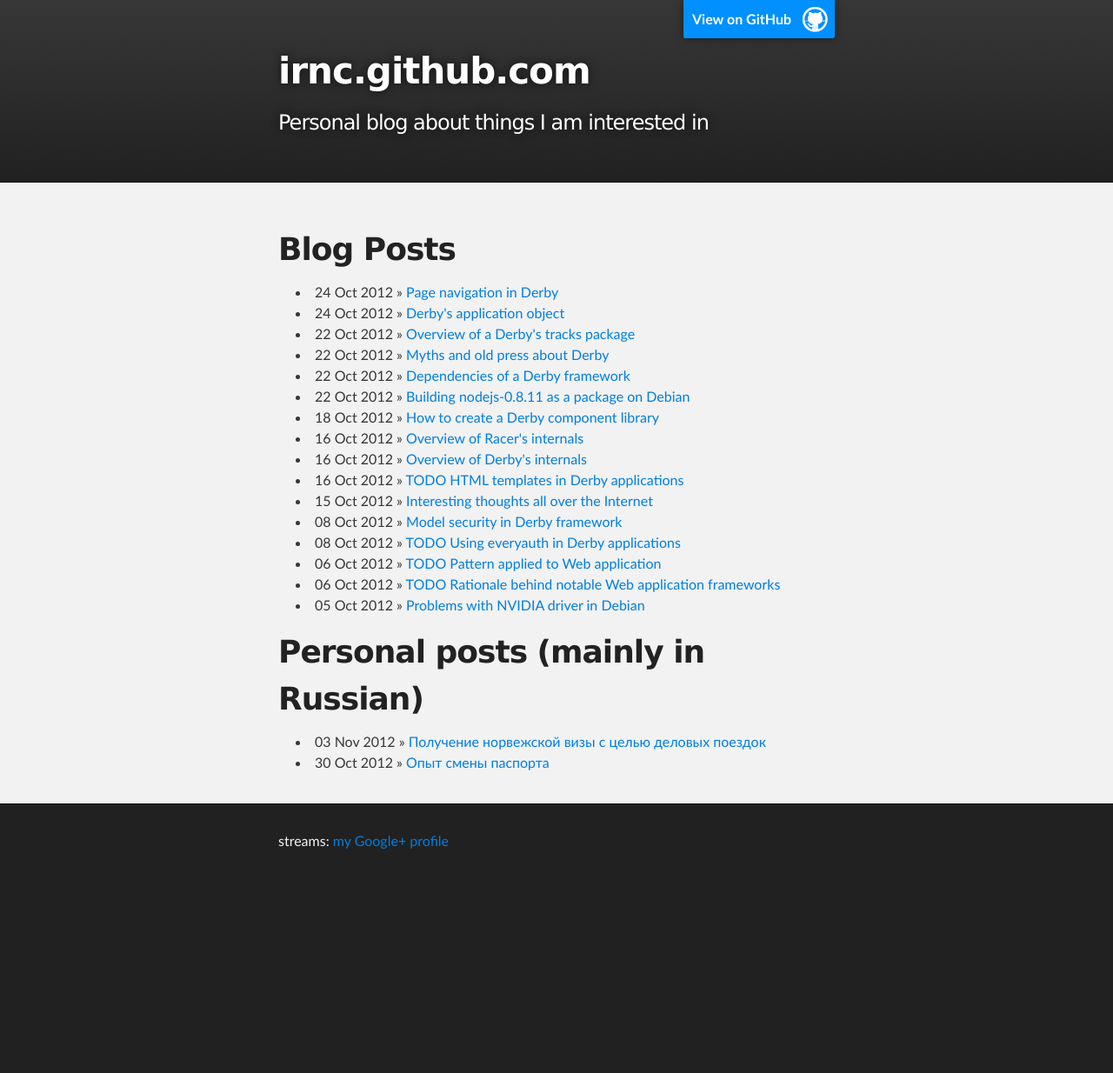
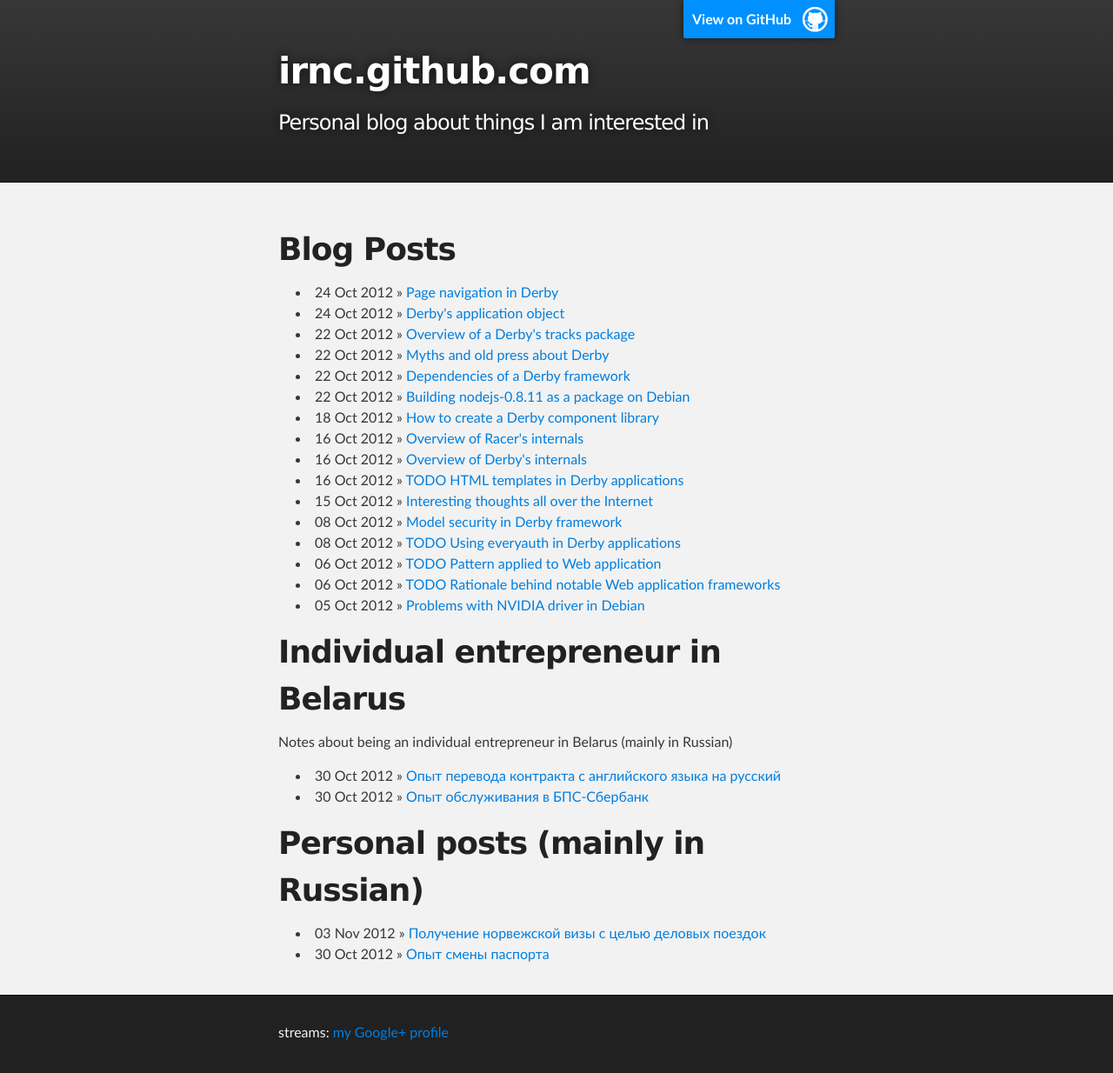
Before and after one commit to irnc/irnc.github.com, a Jekyll site: the page built from index.html, in a window 1280 px wide. Shown: the whole page at 87% size. Built offline with Jekyll 4.4.1, drawn with Linux system fonts in a browser that asks for light colours; before the commit the page ends 1014 px from its top, so only the background shows below that.

Commit message:
Separated non-profession posts into separate categories
Moved back personal category into main _posts directory - it is more convenient to store posts in one place.

```diff
--- /dev/null
+++ b/_posts/individual-entrepreneur/2012-10-30-bps-sberbank-experience.md
@@ -0,0 +1,7 @@
+---
+layout: post
+category: individual-entrepreneur
+title: Опыт обслуживания в БПС-Сбербанк
+---
+
+Общая оценка: пока негативно.
--- a/index.html
+++ b/index.html
@@ -14,6 +14,18 @@
         <a href="{{ post.url }}">{{ post.title }}</a>
       </li>
     {% endif %}
+  {% endfor %}
+</ul>
+
+<h1>Individual entrepreneur in Belarus</h1>
+<p>Notes about being an individual entrepreneur in Belarus (mainly in Russian)</p>
+
+<ul class="posts">
+  {% for post in site.categories.individual-entrepreneur %}
+    <li>
+      <span>{{ post.date | date_to_string }}</span> &raquo;
+      <a href="{{ post.url }}">{{ post.title }}</a>
+    </li>
   {% endfor %}
 </ul>
 
```
Also changed, not shown: _posts/individual-entrepreneur/2012-10-30-contract-translation.md (added, +35 -0 lines), _posts/personal/2012-10-30-passport-change.md (renamed from personal/_posts/2012-10-30-passport-change.md, +1 -0 lines), _posts/personal/2012-11-03-norwegian-visa.md (renamed from personal/_posts/2012-11-03-norwegian-visa.md, +1 -0 lines).
